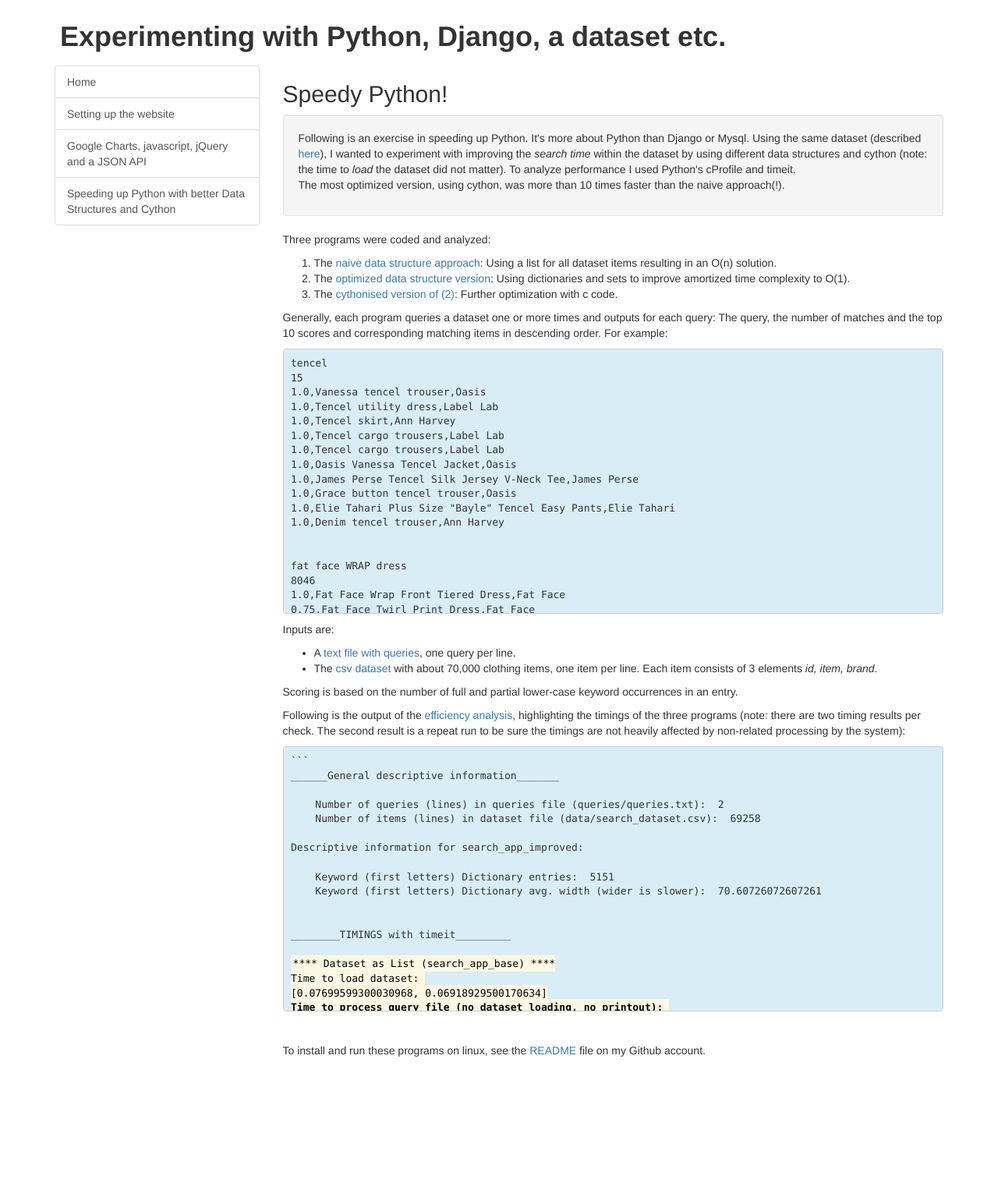
After one commit to noamba/django-experiments, a Django app: template django/search_ds/templates/search_ds/data_structures_and_cython.html in a window 1280 px wide. The commit adds this page. Shown: the whole page at 78% size. Run offline with Django 3.2, Linux system fonts and the light colour scheme; the template is opened without the code that fills it, so the values that code supplies are empty; some libraries are stand-ins or nearby versions.

Commit message:
ADDED SPEEDYING UP PYTHON. Rearranged site.

````diff
--- a/django/search_ds/static/search_ds/css/style.css
+++ b/django/search_ds/static/search_ds/css/style.css
@@ -1,3 +1,7 @@
+body {
+    padding-bottom: 150px;
+}
+
 .title_box {
   padding: 5px;
   margin: 2px;
--- a/django/search_ds/templates/search_ds/base.html
+++ b/django/search_ds/templates/search_ds/base.html
@@ -24,14 +24,15 @@
   <body>
     <div class="container">
       <div class="title_box">
-        <h1><strong> experimenting with a dataset</strong></h1>
+        <h1><strong> Experimenting with Python, Django, a dataset etc.</strong></h1>
       </div>
       <div class="row">
         <div class="col-sm-3">
           <div class="list-group">
             <a href="{% url 'index' %}" class="list-group-item">Home</a>
-            <a href="{% url 'top_brand_graph' %}" class="list-group-item">Chart of top brands</a>
-            <a href="{% url 'count_items_by_brand' %}" class="list-group-item">Json API to top brands</a>
+            <a href="{% url 'setting_up_the_website' %}" class="list-group-item">Setting up the website</a>
+            <a href="{% url 'top_brand_graph' %}" class="list-group-item">Google Charts, javascript, jQuery and a JSON API</a>
+            <a href="{% url 'data_structures_and_cython' %}" class="list-group-item">Speeding up Python with better Data Structures and Cython</a>
           </div>
         </div>
 
--- /dev/null
+++ b/django/search_ds/templates/search_ds/data_structures_and_cython.html
@@ -0,0 +1,212 @@
+
+{% extends "search_ds/base.html" %}
+
+{% block main%}
+  <h2>Speedy Python!</h2>
+  <div class="well">
+    <p>
+      Following is an exercise in speeding up Python. It's more about Python than Django or Mysql.
+      Using the same dataset (described <a href="{% url 'top_brand_graph' %}">here</a>),
+      I wanted to experiment with improving the <em>search time</em> within the dataset by using different data
+      structures and cython (note: the time to <em> load</em> the dataset did not matter).
+      To analyze performance I used Python's cProfile and timeit.<br>
+      The most optimized version,
+      using cython, was more than 10 times faster than the
+      naive approach(!).
+    </p>
+  </div>
+  <p>
+    Three programs were coded and analyzed:
+    <ol>
+        <li> The <a href="https://github.com/noamba/query-dataset/blob/master/search_app_base.py">naive data structure approach</a>: Using a list for all dataset items resulting in an O(n) solution.</li>
+        <li> The <a href="https://github.com/noamba/query-dataset/blob/master/search_app_improved.py">optimized data structure version</a>: Using dictionaries and sets to improve amortized time complexity to O(1).</li>
+        <li> The <a href="https://github.com/noamba/query-dataset/blob/master/c_search_app_improved.pyx">cythonised version of (2)</a>: Further optimization with c code.</li>
+    </ol>
+  </p>
+  <p>
+    Generally, each program queries a dataset one or more times and outputs for each query: The query, the number of matches and
+    the top 10 scores and corresponding matching items in descending order. For example:
+  </p>
+  <pre class="pre-scrollable bg-info">
+tencel
+15
+1.0,Vanessa tencel trouser,Oasis
+1.0,Tencel utility dress,Label Lab
+1.0,Tencel skirt,Ann Harvey
+1.0,Tencel cargo trousers,Label Lab
+1.0,Tencel cargo trousers,Label Lab
+1.0,Oasis Vanessa Tencel Jacket,Oasis
+1.0,James Perse Tencel Silk Jersey V-Neck Tee,James Perse
+1.0,Grace button tencel trouser,Oasis
+1.0,Elie Tahari Plus Size "Bayle" Tencel Easy Pants,Elie Tahari
+1.0,Denim tencel trouser,Ann Harvey
+
+
+fat face WRAP dress
+8046
+1.0,Fat Face Wrap Front Tiered Dress,Fat Face
+0.75,Fat Face Twirl Print Dress,Fat Face
+0.75,Fat Face Striped Jersey Dress,Fat Face
+0.75,Fat Face Knitted 3/4 Sleeve Dress,Fat Face
+0.75,Fat Face Free Spirit Floral Jersey Dress,Fat Face
+0.75,Fat Face Floral Print Tea Dress,Fat Face
+0.75,Fat Face Broderie Anglaise Sleeveless Dress,Fat Face
+0.5,kate spade new york "Aubrey" Silk Pansy-Print Wrap Dress,Kate Spade New York
+0.5,Wrap shift dress,DKNY
+0.5,Wrap over taffetta dress,Linea
+
+  </pre>
+  <p>
+    Inputs are:
+    <ul>
+      <li> A <a href="https://github.com/noamba/query-dataset/blob/master/queries/queries.txt">text file with queries</a>, one query per line.</li>
+      <li> The <a href="https://github.com/noamba/query-dataset/blob/master/data/search_dataset.csv">csv dataset</a> with about 70,000 clothing items, one item per line. Each item
+      consists of 3 elements <em>id, item, brand</em>. </li>
+    </ul>
+  </p>
+  <p>
+    Scoring is based on the number of full and partial lower-case keyword occurrences in an entry.
+  </p>
+    <p>
+      Following is the output of the <a href="https://github.com/noamba/query-dataset/blob/master/efficiency_analysis.py">efficiency analysis</a>, highlighting the timings of the three programs (note: there are two timing results per check. The second result is a repeat run to be sure the timings are not heavily affected by non-related processing by the system):
+    </p>
+    <p>
+      <pre class="pre-scrollable bg-info">
+```
+______General descriptive information_______
+
+    Number of queries (lines) in queries file (queries/queries.txt):  2
+    Number of items (lines) in dataset file (data/search_dataset.csv):  69258
+
+Descriptive information for search_app_improved:
+
+    Keyword (first letters) Dictionary entries:  5151
+    Keyword (first letters) Dictionary avg. width (wider is slower):  70.60726072607261
+
+
+________TIMINGS with timeit_________
+
+<mark>**** Dataset as List (search_app_base) ****
+Time to load dataset:
+[0.07699599300030968, 0.06918929500170634]
+<strong>Time to process query file (no dataset loading, no printout):
+[1.0237973209987103, 1.002753077998932]</strong></mark>
+
+
+<mark>**** Dataset as Dictionaries (search_app_improved)****
+Time to load dataset:
+[1.2686008180025965, 1.2663522990005731]
+<strong>Time to process query file (no dataset loading, no printout):
+[0.10782761800146545, 0.10076834500068799]</strong></mark>
+
+
+<mark>**** In Cython (cythonised search_app_improved) ****
+Time to load dataset:
+[1.2343492600011814, 1.24061114199867]
+<strong>Time to process query file (no dataset loading, no printout):
+[0.07990729900120641, 0.08037057500041556]</strong></mark>
+
+
+
+______PROFILING WITH cProfile (with dataset loading, no printout)______
+
+**** search_app_base ****
+
+         9970501 function calls in 2.207 seconds
+
+   Ordered by: internal time
+
+   ncalls  tottime  percall  cumtime  percall filename:lineno(function)
+   138514    1.323    0.000    2.046    0.000 search_app_base.py:88(calculate_score_1)
+  7689080    0.463    0.000    0.463    0.000 {method 'lower' of 'str' objects}
+  1918240    0.210    0.000    0.210    0.000 {method 'startswith' of 'str' objects}
+    69258    0.082    0.000    0.084    0.000 search_app_base.py:37(<genexpr>)
+        2    0.062    0.031    2.109    1.054 search_app_base.py:50(process_query)
+   138516    0.049    0.000    0.049    0.000 {method 'split' of 'str' objects}
+        1    0.007    0.007    2.207    2.207 <string>:1(<module>)
+        1    0.006    0.006    0.090    0.090 search_app_base.py:32(load_dataset)
+      380    0.002    0.000    0.002    0.000 {built-in method utf_8_decode}
+        1    0.001    0.001    2.200    2.200 search_app_base.py:27(main)
+     8057    0.001    0.000    0.001    0.000 {method 'append' of 'list' objects}
+     8057    0.001    0.000    0.001    0.000 {built-in method len}
+      380    0.000    0.000    0.002    0.000 codecs.py:316(decode)
+        2    0.000    0.000    0.000    0.000 {built-in method open}
+        1    0.000    0.000    2.207    2.207 {built-in method exec}
+        1    0.000    0.000    2.109    2.109 search_app_base.py:42(process_query_file)
+        2    0.000    0.000    0.000    0.000 {built-in method nl_langinfo}
+        2    0.000    0.000    0.000    0.000 _bootlocale.py:23(getpreferredencoding)
+        2    0.000    0.000    0.000    0.000 codecs.py:306(__init__)
+        1    0.000    0.000    0.000    0.000 {built-in method reader}
+        2    0.000    0.000    0.000    0.000 codecs.py:257(__init__)
+        1    0.000    0.000    0.000    0.000 {method 'disable' of '_lsprof.Profiler' objects}
+
+
+
+**** search_app_improved ****
+
+         977969 function calls in 1.650 seconds
+
+   Ordered by: internal time
+
+   ncalls  tottime  percall  cumtime  percall filename:lineno(function)
+        1    1.263    1.263    1.389    1.389 search_app_improved.py:13(load_dataset)
+        1    0.102    0.102    1.650    1.650 <string>:1(<module>)
+    16572    0.079    0.000    0.128    0.000 search_app_improved.py:97(_find_match)
+   366261    0.068    0.000    0.068    0.000 {method 'add' of 'set' objects}
+    69260    0.034    0.000    0.034    0.000 {method 'split' of 'str' objects}
+   237756    0.026    0.000    0.026    0.000 {method 'startswith' of 'str' objects}
+    74464    0.017    0.000    0.017    0.000 {method 'copy' of 'set' objects}
+        2    0.016    0.008    0.157    0.079 search_app_improved.py:52(_process_one_query)
+     8292    0.011    0.000    0.140    0.000 search_app_improved.py:74(_calculate_score)
+    69258    0.010    0.000    0.010    0.000 {method 'join' of 'str' objects}
+    69260    0.010    0.000    0.010    0.000 {method 'lower' of 'str' objects}
+    33144    0.004    0.000    0.004    0.000 {method 'copy' of 'list' objects}
+      379    0.003    0.000    0.003    0.000 {built-in method utf_8_decode}
+        1    0.001    0.001    0.159    0.159 search_app_improved.py:46(process_query_file)
+     8283    0.001    0.000    0.001    0.000 {method 'remove' of 'list' objects}
+     8061    0.001    0.000    0.001    0.000 {method 'append' of 'list' objects}
+     8292    0.001    0.000    0.001    0.000 {built-in method len}
+        5    0.001    0.000    0.001    0.000 {method 'update' of 'set' objects}
+     8283    0.001    0.000    0.001    0.000 {method 'remove' of 'set' objects}
+      379    0.001    0.000    0.004    0.000 codecs.py:316(decode)
+        2    0.000    0.000    0.000    0.000 {built-in method open}
+        1    0.000    0.000    1.650    1.650 {built-in method exec}
+        1    0.000    0.000    1.548    1.548 search_app_improved.py:8(main)
+        2    0.000    0.000    0.000    0.000 _bootlocale.py:23(getpreferredencoding)
+        2    0.000    0.000    0.000    0.000 {built-in method nl_langinfo}
+        1    0.000    0.000    0.000    0.000 __init__.py:28(get_stop_words)
+        2    0.000    0.000    0.000    0.000 codecs.py:306(__init__)
+        1    0.000    0.000    0.000    0.000 {built-in method reader}
+        2    0.000    0.000    0.000    0.000 codecs.py:257(__init__)
+        1    0.000    0.000    0.000    0.000 {method 'disable' of '_lsprof.Profiler' objects}
+
+
+
+**** cythonised c_search_app_improved ****
+
+         771 function calls in 1.389 seconds
+
+   Ordered by: internal time
+
+   ncalls  tottime  percall  cumtime  percall filename:lineno(function)
+        1    1.386    1.386    1.389    1.389 {c_search_app_improved.main}
+      379    0.002    0.000    0.002    0.000 {built-in method utf_8_decode}
+      379    0.001    0.000    0.003    0.000 codecs.py:316(decode)
+        1    0.000    0.000    1.389    1.389 {built-in method exec}
+        2    0.000    0.000    0.000    0.000 {built-in method nl_langinfo}
+        2    0.000    0.000    0.000    0.000 _bootlocale.py:23(getpreferredencoding)
+        1    0.000    0.000    1.389    1.389 <string>:1(<module>)
+        1    0.000    0.000    0.000    0.000 __init__.py:28(get_stop_words)
+        2    0.000    0.000    0.000    0.000 codecs.py:306(__init__)
+        2    0.000    0.000    0.000    0.000 codecs.py:257(__init__)
+        1    0.000    0.000    0.000    0.000 {method 'disable' of '_lsprof.Profiler' objects}
+
+```
+
+    </pre>
+  </p>
+  <p>&nbsp;</p>
+  <p>
+    To install and run these programs on linux, see the <a href="https://github.com/noamba/query-dataset/blob/master/README.md">README</a> file on my Github account.
+  </p>
+{% endblock main %}
--- a/django/search_ds/urls.py
+++ b/django/search_ds/urls.py
@@ -5,8 +5,13 @@ from . import views
 urlpatterns = [
         url(r'^$',
             views.index, name='index'),
+        url(r'^setting_up_the_website$',
+            views.setting_up_the_website, name='setting_up_the_website'),
         url(r'^top_brand_graph$',
             views.top_brand_graph, name='top_brand_graph'),
+        url(r'^data_structures$',
+            views.data_structures_and_cython,
+            name='data_structures_and_cython'),
         url(r'^api/count_items_by_brand$',
             views.count_items_by_brand, name='count_items_by_brand'),
 ]
````
Also changed, not shown: django/search_ds/templates/search_ds/index.html (+8 -19 lines), django/search_ds/templates/search_ds/setting_up_the_website.html (added, +22 -0 lines), django/search_ds/templates/search_ds/top_brand_graph.html (+43 -0 lines), django/search_ds/views.py (+10 -0 lines).
